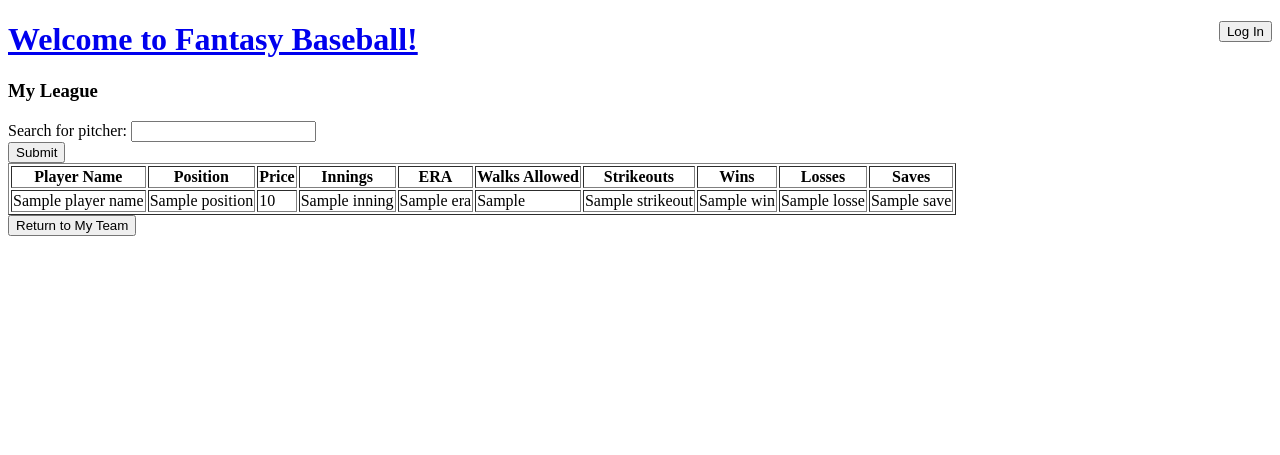
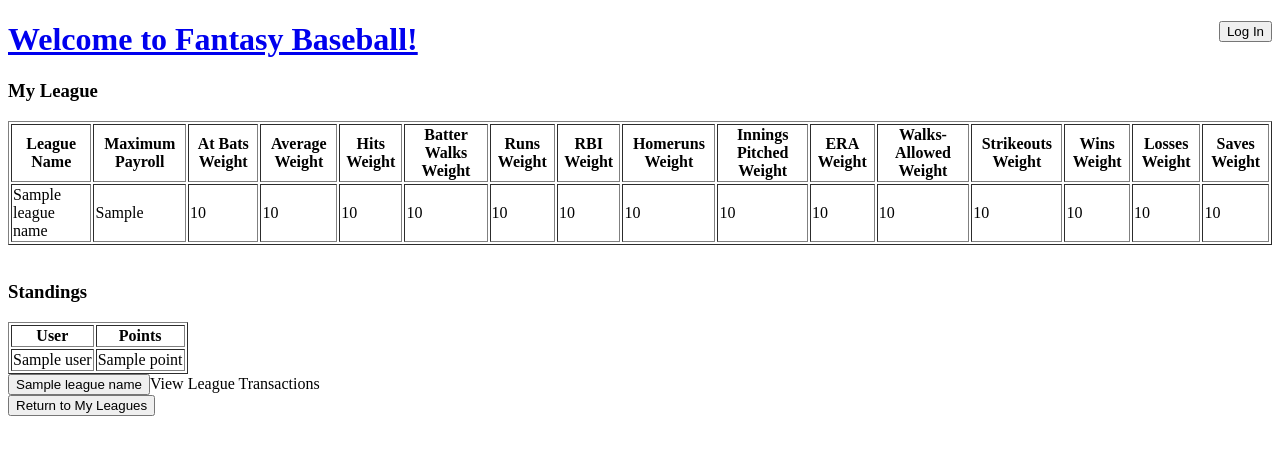
Before and after one commit to justjack555/fantasy, a Flask app: template templates/leagues/league.html in a window 1280 px wide. Shown: the top 455 px of the page. Run offline with Flask 2, Linux system fonts and the light colour scheme; the template is opened without the code that fills it: most values are stand-ins (such as "Sample title", 1, 10 or a date in 2020); parts of the project's set-up code (start-up, migrations or seed data) failed here and were passed over.

Commit message:
[Views] All views in place. Next step is routing debugging.

```diff
--- a/server.py
+++ b/server.py
@@ -131,15 +131,28 @@ def teams():
 			context['prices'].append(row5['price'])
 	return render_template('teams/teams.html', **context)
 
-'''
+def claimed(user_id, player_id):
+	players = []
+	cursor1 = g.conn.execute('SELECT o.player_id FROM own o WHERE o.user_id = %s', user_id)
+	for row1 in cursor1:
+		cursor2 = g.conn.execute('SELECT MAX(timestamp) FROM transactions t WHERE t.user_id = %s AND t.player_id = %s', user_id, row1['player_id'])
+		max_timestamp = cursor2.fetchone()[0]
+		cursor3 = g.conn.execute('''SELECT t.player_id FROM transactions t WHERE t.user_id = %s AND t.type = 'CLAIM' AND t.timestamp = %s''', user_id, max_timestamp)
+		row3 = cursor3.fetchone()
+		if row3:
+			cursor4 = g.conn.execute('SELECT * FROM players p WHERE p.player_id = %s', row3['player_id'])
+			row4 = cursor4.fetchone()
+			players.append(row4['player_id'])
+	return player_id in players
+
 @app.route('/teams/claim/', methods=['POST'])
 def claim():
-'''
-'''
+
+	'''
 	POST: Process team claim of a player and redirect to team page
 	      Form should contain player_name key
-'''
-'''	if 'login' not in session:
+	'''
+	if 'login' not in session:
 		return redirect('/users/login/')
 
 	cursor = g.conn.execute('SELECT p.player_id FROM players p WHERE p.player_name = %s', request.form['player_name'])
@@ -153,24 +166,12 @@ def claim():
 			pass
 		cursor = g.conn.execute('SELECT MAX(transaction_id) FROM transactions')
 		max_transaction_id = cursor.fetchone()[0]
-'''
-#		g.conn.execute('''INSERT INTO transactions VALUES (%d, %d, %s, %s, 'CLAIM')''', max_transaction_id + 1, user_id, player_id,datetime.datetime.now().strftime('%Y-%m-%d'))
-#	return redirect('/teams/')
+
+		g.conn.execute('INSERT INTO transactions VALUES (%d, %d, %s, %s, CLAIM)', max_transaction_id + 1, user_id, player_id,datetime.datetime.now().strftime('%Y-%m-%d'))
+	return redirect('/teams/')
 
 
-def claimed(user_id, player_id):
-	players = []
-	cursor1 = g.conn.execute('SELECT o.player_id FROM own o WHERE o.user_id = %s', user_id)
-	for row1 in cursor1:
-		cursor2 = g.conn.execute('SELECT MAX(timestamp) FROM transactions t WHERE t.user_id = %s AND t.player_id = %s', user_id, row1['player_id'])
-		max_timestamp = cursor2.fetchone()[0]
-		cursor3 = g.conn.execute('''SELECT t.player_id FROM transactions t WHERE t.user_id = %s AND t.type = 'CLAIM' AND t.timestamp = %s''', user_id, max_timestamp)
-		row3 = cursor3.fetchone()
-		if row3:
-			cursor4 = g.conn.execute('SELECT * FROM players p WHERE p.player_id = %s', row3['player_id'])
-			row4 = cursor4.fetchone()
-			players.append(row4['player_id'])
-	return player_id in players
+
 
 #@app.route('/teams/waive/', methods=['POST'])
 #def waive():
@@ -280,8 +281,9 @@ def leagues():
 		cursor2 = g.conn.execute('SELECT p.user_id FROM plays p WHERE p.league_id = %s', row1['league_id'])
 		for row2 in cursor2:
 			#for each user_id
+			context['logins'].append(row2['user_id'])
 			points = 0
-			cursor3 = g.conn.execute('SELECT o.player_id FROM own o WHERE o.user_id = %s', row1['user_id'])
+			cursor3 = g.conn.execute('SELECT o.player_id FROM own o WHERE o.user_id = %s', row2['user_id'])
 			for row3 in cursor3:
 				#for each player_id
 				cursor4 = g.conn.execute('SELECT MAX(timestamp) FROM transactions t WHERE t.user_id = %s AND t.player_id = %s', row2['user_id'], row3['player_id'])
@@ -314,12 +316,12 @@ def calculate_points(weights, values):
 		points += weights[stat + '_weight'] * values[stat]
 	return points
 
-#@app.route('/leagues/transactions/', methods=['GET'])
-#def leagues_transactions():
-'''
+@app.route('/leagues/transactions/', methods=['GET'])
+def leagues_transactions():
+	'''
 	GET: Using arguments with league_name key, render the league transactions page with league transactions
-'''
-'''	if 'login' not in session:
+	'''
+	if 'login' not in session:
 		return redirect('/users/login/')
 
 	context = {'logins': [], 'player_names': [], 'timestamps': [], 'types': []}
@@ -332,7 +334,7 @@ def calculate_points(weights, values):
 			context['timestamps'].append(row2['timestamp'])
 			context['types'].append(row2['type'])
 	return render_template('leagues/leagues_transactions.html', **context)
-'''
+
 #@app.route('/leagues/add/', methods=['POST'])
 #def leagues_add():
 '''
@@ -354,14 +356,14 @@ def calculate_points(weights, values):
 			pass
 	return redirect('/leagues/')
 '''
-#@app.route('/leagues/create/', methods=['GET', 'POST'])
-#def leagues_create():
-'''
+@app.route('/leagues/create/', methods=['GET', 'POST'])
+def leagues_create():
+	'''
 	GET: Render the create league page with static data only
 	POST: Process league create and redirect to individual league page
 	      Form should contain keys for all league values except for league_id and user_id
-'''
-'''	if 'login' not in session:
+	'''
+	if 'login' not in session:
 		return redirect('/users/login/')
 
 	if request.method == 'GET':
@@ -372,12 +374,12 @@ def calculate_points(weights, values):
 		cursor = g.conn.execute('SELECT u.user_id FROM users u WHERE u.login = %s', session['login'])
 		user_id = cursor.fetchone()[0]
 		try:
-			g.conn.execute('INSERT INTO leagues VALUES (%d, %d, %s, %s, %d, %f, %f, %f, %f, %f, %f, %f, %f, %f, %f, %f, %f, %f)', max_league_id + 1, request.form['login'], request.form['league_name'], request.form['max_payroll'], request.form['atbats_weight'], , request.form['average_weight'], request.form['hits_weight'], request.form['b_walks_weight'], request.form['runs_weight'], request.form['rbi_weight'], request.form['homeruns_weight'], request.form['innings_weight'], request.form['era_weight'], request.form['p_walks_weight'], request.form['strikeouts_weight'], request.form['wins_weight'], request.form['losses_weight'], request.form['saves_weight'])
+			g.conn.execute('INSERT INTO leagues VALUES (%d, %d, %s, %s, %d, %f, %f, %f, %f, %f, %f, %f, %f, %f, %f, %f, %f, %f)', max_league_id + 1, request.form['login'], request.form['league_name'], request.form['max_payroll'], request.form['atbats_weight'],  request.form['average_weight'], request.form['hits_weight'], request.form['b_walks_weight'], request.form['runs_weight'], request.form['rbi_weight'], request.form['homeruns_weight'], request.form['innings_weight'], request.form['era_weight'], request.form['p_walks_weight'], request.form['strikeouts_weight'], request.form['wins_weight'], request.form['losses_weight'], request.form['saves_weight'])
 			g.conn.execute('INSERT INTO plays VALUES (%d, %d)', session['login'], max_league_id + 1)
 		except:
 			pass
 		return redirect('/leagues/')
-'''
+
 if __name__ == '__main__':
 	import click
 
--- a/templates/leagues/league.html
+++ b/templates/leagues/league.html
@@ -2,39 +2,61 @@
 {% block body %}
 <div>
     <h3>My League</h3>
-    <form action="{{ url_for('pitchers') }}" method=get class=pitcher>
-        Search for pitcher:
-        <input type="text" name="player_name"><br>
-        <input type="submit" value="Submit"><br>
-    </form>
     <table border="1">
         <tr>
-            <th>Player Name</th>
-            <th>Position</th>
-            <th>Price</th>
-            <th>Innings</th>
-            <th>ERA</th>
-            <th>Walks Allowed</th>
-            <th>Strikeouts</th>
-            <th>Wins</th>
-            <th>Losses</th>
-            <th>Saves</th>
+            <th>League Name</th>
+            <th>Maximum Payroll</th>
+            <th>At Bats Weight</th>
+            <th>Average Weight</th>
+            <th>Hits Weight</th>
+            <th>Batter Walks Weight</th>
+            <th>Runs Weight</th>
+            <th>RBI Weight</th>
+            <th>Homeruns Weight</th>
+            <th>Innings Pitched Weight</th>
+            <th>ERA Weight</th>
+            <th>Walks-Allowed Weight</th>
+            <th>Strikeouts Weight</th>
+            <th>Wins Weight</th>
+            <th>Losses Weight</th>
+            <th>Saves Weight</th>
         </tr>
-        {% for name in player_names %}
         <tr>
-            <td>{{name}}</td>
-            <td>{{positions[loop.index0]}}</td>
-            <td>{{prices[loop.index0]}}</td>
-            <td>{{innings[loop.index0]}}</td>
-            <td>{{eras[loop.index0]}}</td>
-            <td>{{p_walks[loop.index0]}}</td>
-            <td>{{strikeouts[loop.index0]}}</td>
-            <td>{{wins[loop.index0]}}</td>
-            <td>{{losses[loop.index0]}}</td>
-            <td>{{saves[loop.index0]}}</td>
+            <td>{{league_name}}</td>
+            <td>{{max_payroll}}</td>
+            <td>{{atbats_weight}}</td>
+            <td>{{average_weight}}</td>
+            <td>{{hits_weight}}</td>
+            <td>{{b_walks_weight}}</td>
+            <td>{{runs_weight}}</td>
+            <td>{{rbi_weight}}</td>
+            <td>{{homeruns_weight}}</td>
+            <td>{{innings_weight}}</td>
+            <td>{{era_weight}}</td>
+            <td>{{p_walks_weight}}</td>
+            <td>{{strikeouts_weight}}</td>
+            <td>{{wins_weight}}</td>
+            <td>{{losses_weight}}</td>
+            <td>{{saves_weight}}</td>
+        </tr>
+    </table><br>
+    <h3>Standings</h3>
+    <table border="1">
+        <tr>
+            <th>User</th>
+            <th>Points</th>
+        </tr>
+        {% for user in logins %}
+        <tr>
+            <td>{{user}}</td>
+            <td>{{points[loop.index0]}}</td>
         </tr>
         {% endfor %}
     </table>
-    <a href="{{ url_for('teams') }}"><button>Return to My Team</button></a>
+    <form action="{{ url_for('leagues_transactions') }}" method="get">
+        <input type="submit" value="{{league_name}}"
+               name="league_name" />View League Transactions
+    </form>
+    <a href="{{ url_for('leagues') }}"><button>Return to My Leagues</button></a>
 </div>
 {% endblock %}
--- a/templates/players/batters.html
+++ b/templates/players/batters.html
@@ -19,6 +19,7 @@
             <th>Runs</th>
             <th>RBI's</th>
             <th>Homeruns</th>
+            <th>Options</th>
         </tr>
         {% for name in player_names %}
         <tr>
@@ -32,6 +33,10 @@
             <td>{{runs[loop.index0]}}</td>
             <td>{{rbis[loop.index0]}}</td>
             <td>{{homeruns[loop.index0]}}</td>
+            <td><form action="{{ url_for('claim') }}" method="post">
+                <input type="submit" value="{{name}}"
+                       name="player_name" />Claim
+            </form></td>
         </tr>
         {% endfor %}
     </table>
```
Also changed, not shown: templates/leagues/leagues.html (+12 -1 lines), templates/leagues/leagues_create.html (+37 -33 lines), templates/leagues/leagues_transactions.html (+14 -28 lines), README.md.
